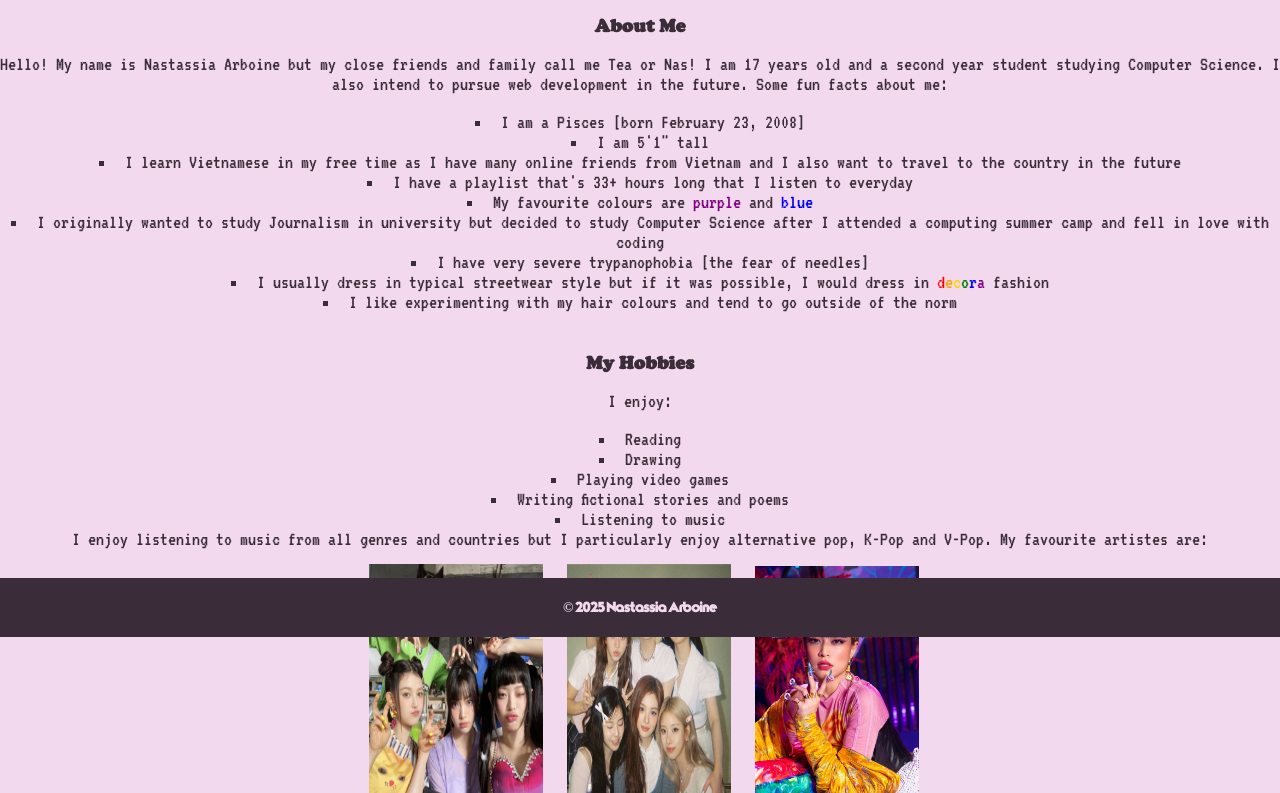
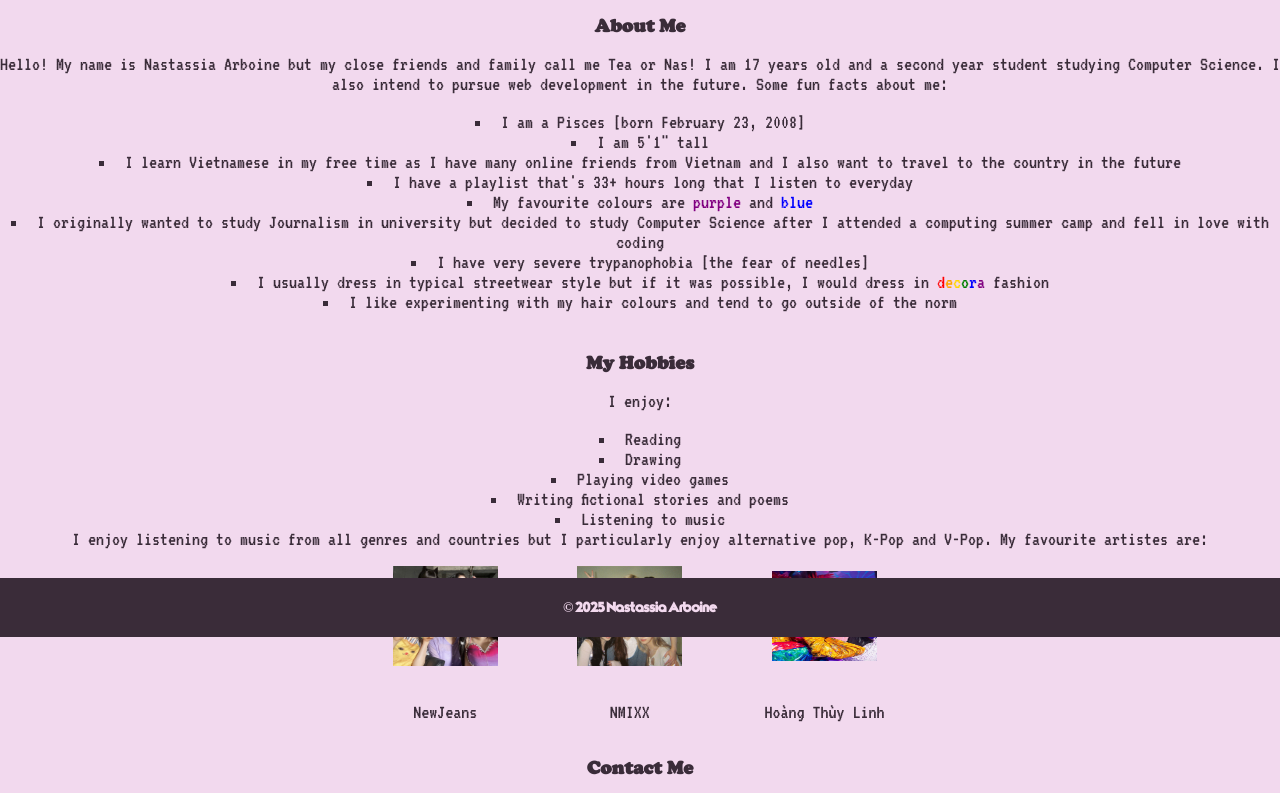
Before and after one commit to nastassia-2403224/nastassia-2403224.github.io, a plain HTML site: page index.html in a window 1280 px wide. Shown: the part 163-956 px from the top of the page. Drawn offline with Linux system fonts and the light colour scheme.

Commit message:
Update index.html

```diff
--- a/index.html
+++ b/index.html
@@ -46,9 +46,9 @@
 	</ul>
 		<p> I enjoy listening to music from all genres and countries but I particularly enjoy alternative pop, K-Pop and V-Pop. My favourite artistes are: </p>
 		<table class="center" height="45%" width="45%">
-		<tr> <td> <img src="../Photos/nwjns.JPG" alt="Photo not found" width="105%" height="100%" /> </td>
-		<td> <img src="../Photos/nmixx.JPG" alt="Photo not found" width="105%" height="100%"/> </td>
-		<td> <img src="../Photos/linh.JPG" alt="Photo not found" width="105%" height="90%"/> </td>
+		<tr> <td> <img src="../Photos/nwjns.JPG" alt="Photo not found" width="105" height="100" /> </td>
+		<td> <img src="../Photos/nmixx.JPG" alt="Photo not found" width="105" height="100"/> </td>
+		<td> <img src="../Photos/linh.JPG" alt="Photo not found" width="105" height="90"/> </td>
 		</tr>
 		<tr> <td> <a href=https://youtu.be/ZncbtRo7RXs?si=9qgQWlhSWjJVCPDY target="_blank">NewJeans</a> </td> <td> <a href=https://youtu.be/aFrQIJ5cbRc?si=1SXr-KWjL5BSdJlb target="_blank">NMIXX</a> </td> <td> <a href=https://youtu.be/bA1MhSK8wBE?si=zOHma5qkFUoeImai target="_blank">Hoàng Thùy Linh</a> </td> </tr>
 		</table>
```
